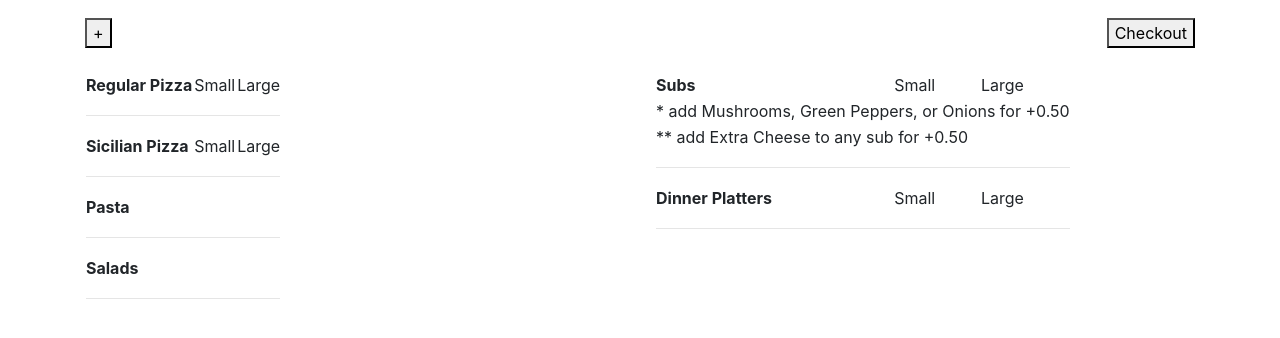
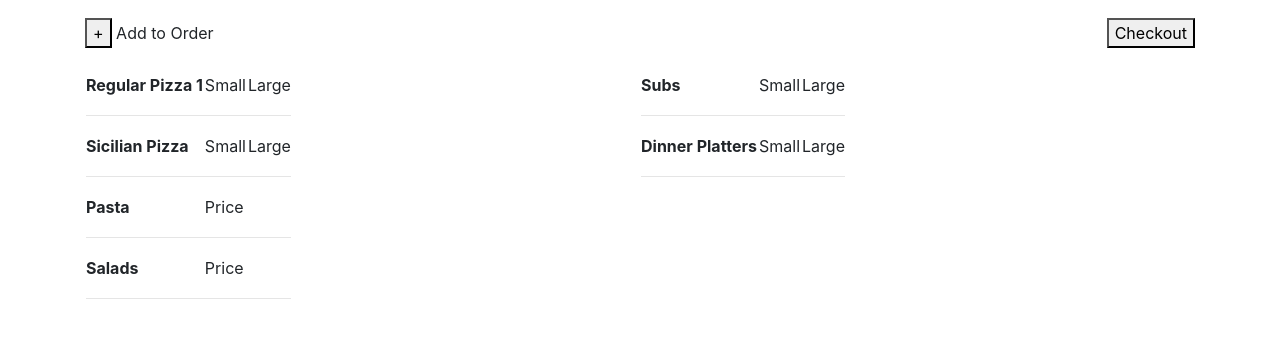
Before and after one commit to syadallah/palace-pizza, a Django app: template orders/templates/orders/index.html in a window 1280 px wide. Shown: the part 38-376 px from the top of the page. Run offline with Django 3.2, Linux system fonts and the light colour scheme; tables that the repository leaves empty hold one stand-in row (values such as "Sample post"); the template is opened without the code that fills it: values that come from a table or form of the project are taken from there, most other values are stand-ins (such as "Sample title", 1, 10 or a date in 2020); some libraries are stand-ins or nearby versions.

Commit message:
Update index.html

```diff
--- a/orders/static/js/index.js
+++ b/orders/static/js/index.js
@@ -1,4 +1,20 @@
 document.addEventListener('DOMContentLoaded', function() {
+  // Set width of price columns on the menu
+td_all = document.querySelectorAll('td');
+td_all.forEach(td => {
+  if (td.innerHTML === 'Small') {
+    td.style.width = '100px'
+  } else if (td.innerHTML === 'Large') {
+    td.style.width = '100px'
+  }
+})
+
+// Reloads page if user hits the "Back" button
+// https://stackoverflow.com/questions/20899274/how-to-refresh-page-on-back-button-click
+if(!!window.performance && window.performance.navigation.type === 2) {
+  window.location.reload();
+}
+
   // Retrieve extras and toppings items data from 'storage' <div> (just some
    // random <div> with id='storage') within index.html's DOM. The data is stored
    // as strings that get serialized in views.py before ending up in the DOM.
--- a/orders/templates/orders/index.html
+++ b/orders/templates/orders/index.html
@@ -27,7 +27,9 @@
     <div class="col-6">
       <div id="modal-button" class="nav-order-links">
         <button class="nav-button">+</button>
+        <span class="nav-text">Add to Order</span>
       </div>
+      <div class="error-selections"></div>
     </div>
     <div class="col-6 text-right">
         <button class="button-transparent nav-text">Checkout</button>
@@ -36,29 +38,49 @@
 </div>
 <!-- Wrap the menu in a standard Bootstrap container w/side margins -->
 <div class="container">
-  <div class="row">
-      <div class="col-md-6 menu-login">
+  <div class="row no-gutters">
+      <div class="col-md-6">
         <table>
-
+          <tbody id="tbody">
           <!-- Regular Pizza -->
           <tr>
-            <td><strong>Regular Pizza</strong></td>
+            <td><strong>Regular Pizza <span id="count">{{ count }}</span></strong></td>
             <td>Small</td>
             <td>Large</td>
           </tr>
           {% for item in menu %}
-            {% if item.group == 'Regular Pizza' %}
+            {% if item.group == 'Regular Pizza' and item.item != 'Cheese' %}
               <tr id="{{ item.group }} + {{ item.item }}">
                 <td>{{ item.item }}</td>
-                <td>{{ item.price_sm }}
+                <td>
+                  {{ item.price_sm }}
                   <label class="checkbox-container">
                     <input type="checkbox" data-group = "{{ item.group }}" data-tr_id="{{ item.group }} + {{ item.item }}" data-td_id="{{ item.item }} + {{ item.price_sm }}" name="{{ item.item }}" value="{{ item.price_sm }}" data-toppings="true" data-size="Small" />
                     <span class="checkmark"></span>
                   </label>
                 </td>
-                <td>{{ item.price_lg }}
+                <td>
+                  {{ item.price_lg }}
                   <label class="checkbox-container">
-                    <input type="checkbox" data-group = "{{ item.group }}" data-tr_id="{{ item.group }} + {{ item.item }}" data-td_id="{{ item.item }} + {{ item.price_sm }}" name="{{ item.item }}" value="{{ item.price_sm }}" data-toppings="true" data-size="Small" />
+                    <input type="checkbox" data-group = "{{ item.group }}" data-tr_id="{{ item.group }} + {{ item.item }}" data-td_id="{{ item.item }} + {{ item.price_lg }}" name="{{ item.item }}" value="{{ item.price_lg }}" data-toppings="true" data-size="Large" />
+                    <span class="checkmark"></span>
+                  </label>
+                </td>
+              </tr>
+              {% elif item.group == 'Regular Pizza' and item.item == 'Cheese' %}
+              <tr id="{{ item.group }} + {{ item.item }}">
+                <td>{{ item.item }}</td>
+                <td>
+                  {{ item.price_sm }}
+                  <label class="checkbox-container">
+                    <input type="checkbox" data-group = "{{ item.group }}" data-tr_id="{{ item.group }} + {{ item.item }}" data-td_id="{{ item.item }} + {{ item.price_sm }}" name="{{ item.item }}" value="{{ item.price_sm }}" data-size="Small"/>
+                    <span class="checkmark"></span>
+                  </label>
+                </td>
+                <td>
+                  {{ item.price_lg }}
+                  <label class="checkbox-container">
+                    <input type="checkbox" data-group = "{{ item.group }}" data-tr_id="{{ item.group }} + {{ item.item }}" data-td_id="{{ item.item }} + {{ item.price_lg }}" name="{{ item.item }}" value="{{ item.price_lg }}" data-size="Large"/>
                     <span class="checkmark"></span>
                   </label>
                 </td>
@@ -75,22 +97,42 @@
             <td>Large</td>
           </tr>
           {% for item in menu %}
-            {% if item.group == 'Sicilian Pizza' %}
+            {% if item.group == 'Sicilian Pizza' and item.item != 'Cheese' %}
             <tr id="{{ item.group }} + {{ item.item }}">
               <td>{{ item.item }}</td>
-              <td>{{ item.price_sm }}
+              <td>
+                {{ item.price_sm }}
                 <label class="checkbox-container">
                   <input type="checkbox" data-group = "{{ item.group }}" data-tr_id="{{ item.group }} + {{ item.item }}" data-td_id="{{ item.item }} + {{ item.price_sm }}" name="{{ item.item }}" value="{{ item.price_sm }}" data-toppings="true" data-size="Small" />
                   <span class="checkmark"></span>
                 </label>
               </td>
-              <td>{{ item.price_lg }}
+              <td>
+                {{ item.price_lg }}
                 <label class="checkbox-container">
-                  <input type="checkbox" data-group = "{{ item.group }}" data-tr_id="{{ item.group }} + {{ item.item }}" data-td_id="{{ item.item }} + {{ item.price_sm }}" name="{{ item.item }}" value="{{ item.price_sm }}" data-toppings="true" data-size="Small" />
+                  <input type="checkbox" data-group = "{{ item.group }}" data-tr_id="{{ item.group }} + {{ item.item }}" data-td_id="{{ item.item }} + {{ item.price_lg }}" name="{{ item.item }}" value="{{ item.price_lg }}" data-toppings="true" data-size="Large" />
                   <span class="checkmark"></span>
                 </label>
               </td>
             </tr>
+            {% elif item.group == 'Sicilian Pizza' and item.item == 'Cheese' %}
+              <tr id="{{ item.group }} + {{ item.item }}">
+                <td>{{ item.item }}</td>
+                <td>
+                  {{ item.price_sm }}
+                  <label class="checkbox-container">
+                    <input type="checkbox" data-group = "{{ item.group }}" data-tr_id="{{ item.group }} + {{ item.item }}" data-td_id="{{ item.item }} + {{ item.price_sm }}" name="{{ item.item }}" value="{{ item.price_sm }}" data-size="Small"/>
+                    <span class="checkmark"></span>
+                  </label>
+                </td>
+                <td>
+                  {{ item.price_lg }}
+                  <label class="checkbox-container">
+                    <input type="checkbox" data-group = "{{ item.group }}" data-tr_id="{{ item.group }} + {{ item.item }}" data-td_id="{{ item.item }} + {{ item.price_lg }}" name="{{ item.item }}" value="{{ item.price_lg }}" data-size="Large"/>
+                    <span class="checkmark"></span>
+                  </label>
+                </td>
+              </tr>
             {% endif %}
           {% endfor %}
 
@@ -99,15 +141,16 @@
           <!-- Pasta -->
           <tr>
             <td><strong>Pasta</strong></td>
-            <td></td>
+            <td>Price</td>
           </tr>
           {% for item in menu %}
             {% if item.group == 'Pasta' %}
               <tr>
                 <td>{{ item.item }}</td>
-                <td>{{ item.price }}
+                <td>
+                  {{ item.price }}
                   <label class="checkbox-container">
-                    <input type="checkbox" data-group = "{{ item.group }}" data-tr_id="{{ item.group }} + {{ item.item }}" data-td_id="{{ item.item }} + {{ item.price_sm }}" name="{{ item.item }}" value="{{ item.price_sm }}" data-toppings="true" data-size="Small" />
+                    <input type="checkbox" data-group = "{{ item.group }}" data-tr_id="{{ item.group }} + {{ item.item }}" data-td_id="{{ item.item }} + {{ item.price }}" name="{{ item.item }}" value="{{ item.price }}" data-toppings="false" />
                     <span class="checkmark"></span>
                   </label>
                 </td>
@@ -120,15 +163,16 @@
           <!-- Salads -->
           <tr>
             <td><strong>Salads</strong></td>
-            <td></td>
+            <td>Price</td>
           </tr>
           {% for item in menu %}
             {% if item.group == 'Salads' %}
             <tr>
               <td>{{ item.item }}</td>
-              <td>{{ item.price }}
+              <td>
+                {{ item.price }}
                 <label class="checkbox-container">
-                  <input type="checkbox" data-group = "{{ item.group }}" data-tr_id="{{ item.group }} + {{ item.item }}" data-td_id="{{ item.item }} + {{ item.price_sm }}" name="{{ item.item }}" value="{{ item.price_sm }}" data-toppings="true" data-size="Small" />
+                  <input type="checkbox" data-group = "{{ item.group }}" data-tr_id="{{ item.group }} + {{ item.item }}" data-td_id="{{ item.item }} + {{ item.price }}" name="{{ item.item }}" value="{{ item.price }}" data-toppings="false" />
                   <span class="checkmark"></span>
                 </label>
               </td>
@@ -137,13 +181,15 @@
           {% endfor %}
 
           <tr><td colspan=3><hr></td></tr>
-
+         </tbody>
         </table>
       </div>
 
-      <div class="col-md-6 menu-login">
+      <!-- RIGHT/SECOND Menu Column -->
+
+      <div class="col-md-6">
         <table>
-
+          <tbody id="tbody_extra">
           <!-- Subs -->
           <tr>
             <td><strong>Subs</strong></td>
@@ -151,42 +197,36 @@
             <td>Large</td>
           </tr>
           {% for item in menu %}
-            {% if item.group == 'Subs' and item.item != 'Sausage, Peppers & Onions' and item.item != 'Steak + Cheese' %}
+            {% if item.group == 'Subs' and item.item != 'Sausage, Peppers & Onions' %}
             <tr id="{{ item.group }} + {{ item.item }}">
                 <td>{{ item.item }}</td>
-                <td>{{ item.price_sm }}
+                <td>
+                  {{ item.price_sm }}
                   <label class="checkbox-container">
-                    <input type="checkbox" data-group = "{{ item.group }}" data-tr_id="{{ item.group }} + {{ item.item }}" data-td_id="{{ item.item }} + {{ item.price_sm }}" name="{{ item.item }}" value="{{ item.price_sm }}" data-toppings="true" data-size="Small" />
+                    <input type="checkbox" data-group = "{{ item.group }}" data-tr_id="{{ item.group }} + {{ item.item }}" data-td_id="{{ item.item }} + {{ item.price_sm }}" name="{{ item.item }}" value="{{ item.price_sm }}" data-extras="true" data-size="Small" />
                     <span class="checkmark"></span>
                   </label>
                 </td>
                 <td>{{ item.price_lg }}
                   <label class="checkbox-container">
-                    <input type="checkbox" data-group = "{{ item.group }}" data-tr_id="{{ item.group }} + {{ item.item }}" data-td_id="{{ item.item }} + {{ item.price_sm }}" name="{{ item.item }}" value="{{ item.price_sm }}" data-toppings="true" data-size="Small" />
+                    <input type="checkbox" data-group = "{{ item.group }}" data-tr_id="{{ item.group }} + {{ item.item }}" data-td_id="{{ item.item }} + {{ item.price_lg }}" name="{{ item.item }}" value="{{ item.price_lg }}" data-extras="true" data-size="Large" />
                     <span class="checkmark"></span>
                   </label>
                 </td>
               </tr>
-            {% elif item.group == 'Subs' and item.item == 'Steak + Cheese' %}
+            {% elif item.group == 'Subs' and item.item == 'Sausage, Peppers & Onions' %}
             <tr id="{{ item.group }} + {{ item.item }}">
-              <td>{{ item.item }} *</td>
-              <td>{{ item.price_sm }}</td>
-              <td>{{ item.price_lg }} </td>
-            </tr>
-            {% elif item.group == 'Subs' and item.item == 'Sausage, Peppers & Onions' %}
-              <tr id="{{ item.group }} + {{ item.item }}">
-                <td>{{ item.item }}</td>
-                <td></td>
-                <td>{{ item.price_lg }} </td>
-              </tr>
+              <td></td>
+               <td>
+                 {{ item.price_lg }}
+                 <label class="checkbox-container">
+                   <input type="checkbox" data-group = "{{ item.group }}" data-tr_id="{{ item.group }} + {{ item.item }}" data-td_id="{{ item.item }} + {{ item.price_lg }}" name="{{ item.item }}" value="{{ item.price_lg }}" data-extras="true" data-size="Large" />
+                   <span class="checkmark"></span>
+                 </label>
+               </td>
+             </tr>
             {% endif %}
           {% endfor %}
-          <tr>
-            <td colspan=3>* add Mushrooms, Green Peppers, or Onions for +0.50</td>
-          </tr>
-          <tr>
-            <td colspan=3>** add Extra Cheese to any sub for +0.50</td>
-          </tr>
 
           <tr><td colspan=3><hr></td></tr>
 
@@ -200,15 +240,16 @@
             {% if item.group == 'Dinner Platters' %}
             <tr>
               <td>{{ item.item }}</td>
-              <td>{{ item.price_sm }}
+              <td>
+                {{ item.price_sm }}
                 <label class="checkbox-container">
-                  <input type="checkbox" data-group = "{{ item.group }}" data-tr_id="{{ item.group }} + {{ item.item }}" data-td_id="{{ item.item }} + {{ item.price_sm }}" name="{{ item.item }}" value="{{ item.price_sm }}" data-toppings="true" data-size="Small" />
+                  <input type="checkbox" data-group = "{{ item.group }}" data-tr_id="{{ item.group }} + {{ item.item }}" data-td_id="{{ item.item }} + {{ item.price_sm }}" name="{{ item.item }}" value="{{ item.price_sm }}" data-toppings="false" data-size="Small" />
                   <span class="checkmark"></span>
                 </label>
               </td>
               <td>{{ item.price_lg }}
                 <label class="checkbox-container">
-                  <input type="checkbox" data-group = "{{ item.group }}" data-tr_id="{{ item.group }} + {{ item.item }}" data-td_id="{{ item.item }} + {{ item.price_sm }}" name="{{ item.item }}" value="{{ item.price_sm }}" data-toppings="true" data-size="Small" />
+                  <input type="checkbox" data-group = "{{ item.group }}" data-tr_id="{{ item.group }} + {{ item.item }}" data-td_id="{{ item.item }} + {{ item.price_lg }}" name="{{ item.item }}" value="{{ item.price_lg }}" data-toppings="false" data-size="Large" />
                   <span class="checkmark"></span>
                 </label>
               </td>
@@ -217,11 +258,29 @@
           {% endfor %}
 
           <tr><td colspan=3><hr></td></tr>
-
+         </tbody>
         </table>
       </div>
     </div>
-  </div>
+
   <!-- HIDDEN: Storage for Toppings & Extras -->
   <div id="storage" data-storage_toppings="{{ toppings }}" data-storage_extras="{{ extras }}"></div>
+  <!-- MODAL -->
+<!-- https://www.w3schools.com/howto/tryit.asp?filename=tryhow_css_modal2 -->
+
+<div id="modal" class="modal">
+  <div class="modal-content">
+    <div class="modal-header">
+      <h4>Added to Order:</h4>
+      <span class="close">&times;</span>
+    </div>
+    <div class="modal-body">
+
+      <!-- Display items added to order & price here -->
+      <div id="current_selections"></div>
+      Total: <span id="total_price"></span>
+    </div>
+  </div>
+</div>
+</div>
 {% endblock %}
```
